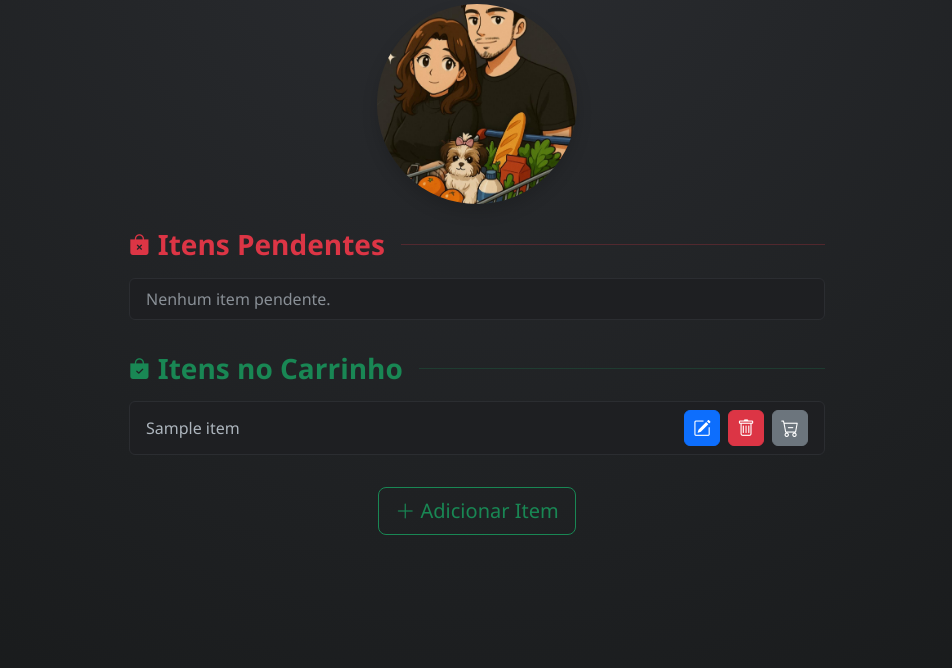
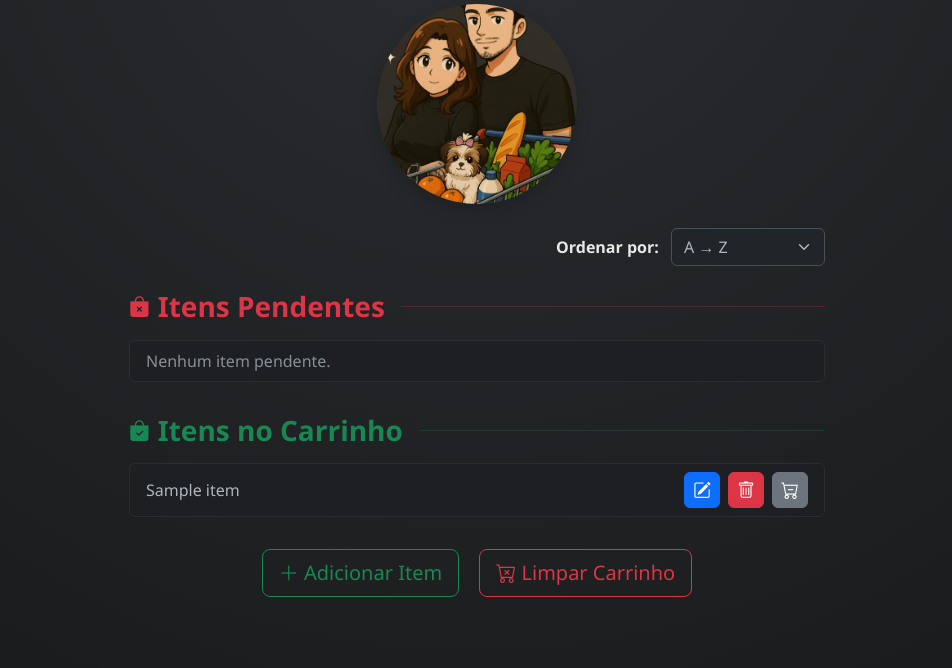
Before and after one commit to Rennan1/lista-compras, a Django app: page /compras/ in a window 1280 px wide. Shown: the part 156-824 px from the top of the page, without its empty margins (163-1115 px from the left). Run offline with Django 5.2, Linux system fonts and the light colour scheme; tables that the repository leaves empty hold one stand-in row (values such as "Sample post").

Commit message:
adicao de limpar carrinho e ordenacao

```diff
--- a/compras/templates/index.html
+++ b/compras/templates/index.html
@@ -116,6 +116,17 @@
                 style="object-fit: cover;">
         </div>
 
+        <!-- Filtro de Ordenação -->
+        <form method="get" class="mb-4 text-end">
+            <label for="ordem" class="me-2 fw-semibold">Ordenar por:</label>
+            <select name="ordem" id="ordem" class="form-select d-inline-block w-auto" onchange="this.form.submit()">
+                <option value="nome" {% if ordem == 'nome' %}selected{% endif %}>A → Z</option>
+                <option value="-nome" {% if ordem == '-nome' %}selected{% endif %}>Z → A</option>
+                <option value="recentes" {% if ordem == 'recentes' %}selected{% endif %}>Mais recentes</option>
+                <option value="antigos" {% if ordem == 'antigos' %}selected{% endif %}>Mais antigos</option>
+            </select>
+        </form>
+
         <!-- Itens Pendentes -->
         <h3 class="text-danger d-flex align-items-center mb-3">
             <i class="bi bi-bag-x-fill me-2"></i> Itens Pendentes
@@ -170,10 +181,13 @@
             {% endfor %}
         </ul>
 
-        <!-- Botão Adicionar -->
+        <!-- Botões de Adicionar Item e Limpar Carrinho -->
         <div class="text-center mb-5">
             <a href="{% url 'adicionar_item' %}" class="btn btn-outline-success btn-lg">
                 <i class="bi bi-plus-lg"></i> Adicionar Item
+            </a>
+            <a href="{% url 'limpar_carrinho' %}" class="btn btn-outline-danger btn-lg ms-3">
+                <i class="bi bi-cart-x"></i> Limpar Carrinho
             </a>
         </div>
     </div>
--- a/compras/urls.py
+++ b/compras/urls.py
@@ -25,4 +25,5 @@
     path('excluir_item/<int:item_id>/', views.excluir_item, name='excluir_item'),
     path('adicionar_carrinho/<int:item_id>/', views.adicionar_carrinho, name='adicionar_carrinho'),
     path('remover_carrinho/<int:item_id>/', views.remover_carrinho, name='remover_carrinho'),
+    path('limpar_carrinho/', views.limpar_carrinho, name='limpar_carrinho'),
 ]
--- a/compras/views.py
+++ b/compras/views.py
@@ -5,12 +5,29 @@
 
 # Create your views here.
 def index(request):
-    pendentes = Item.objects.filter(comprado=False) # Filtra os itens que não foram comprados
-    carrinho = Item.objects.filter(comprado=True) # Filtra os itens que foram
+    ordem = request.GET.get('ordem', 'nome')  # padrão = ordem alfabética
+
+    if ordem == 'nome':
+        pendentes = Item.objects.filter(comprado=False).order_by('nome')
+        carrinho = Item.objects.filter(comprado=True).order_by('nome')
+    elif ordem == '-nome':
+        pendentes = Item.objects.filter(comprado=False).order_by('-nome')
+        carrinho = Item.objects.filter(comprado=True).order_by('-nome')
+    elif ordem == 'recentes':
+        pendentes = Item.objects.filter(comprado=False).order_by('-id')
+        carrinho = Item.objects.filter(comprado=True).order_by('-id')
+    elif ordem == 'antigos':
+        pendentes = Item.objects.filter(comprado=False).order_by('id')
+        carrinho = Item.objects.filter(comprado=True).order_by('id')
+    else:
+        pendentes = Item.objects.filter(comprado=False)
+        carrinho = Item.objects.filter(comprado=True)
+
 
     return render(request, 'index.html',
         {'pendentes': pendentes,
-        'carrinho': carrinho}) # Passa os itens para o template
+        'carrinho': carrinho,
+        'ordem': ordem}) # Passa os itens para o template
 
 def adicionar_item(request):
     if request.method == 'POST':
@@ -51,3 +68,7 @@
     item.comprado = False
     item.save()
     return redirect('index')
+
+def limpar_carrinho(request):
+    Item.objects.filter(comprado=True).update(comprado=False) # Marca todos os itens como não comprados
+    return redirect('index')
```
